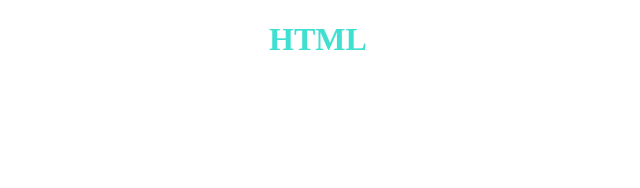
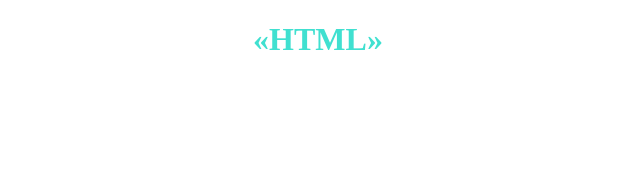
Before and after one commit to pvKuznecov/pvKuznecov.github.io, a plain HTML site: page area-html.html in a window 1280 px wide. Shown: the top 188 px of the page, 322-962 px from the left. Drawn offline with Linux system fonts and the light colour scheme.

Commit message:
Update area-html.html

```diff
--- a/area-html.html
+++ b/area-html.html
@@ -6,7 +6,7 @@
   <title>Индивидуальный справочник по HTML, CSS и JS.</title>
   <link rel="stylesheet" href="css/main.css">
   <script src="js/main.js"></script>
-  <h1>HTML</h1>
+  <h1>«HTML»</h1>
 </head>
 <body>
   <header>
```
